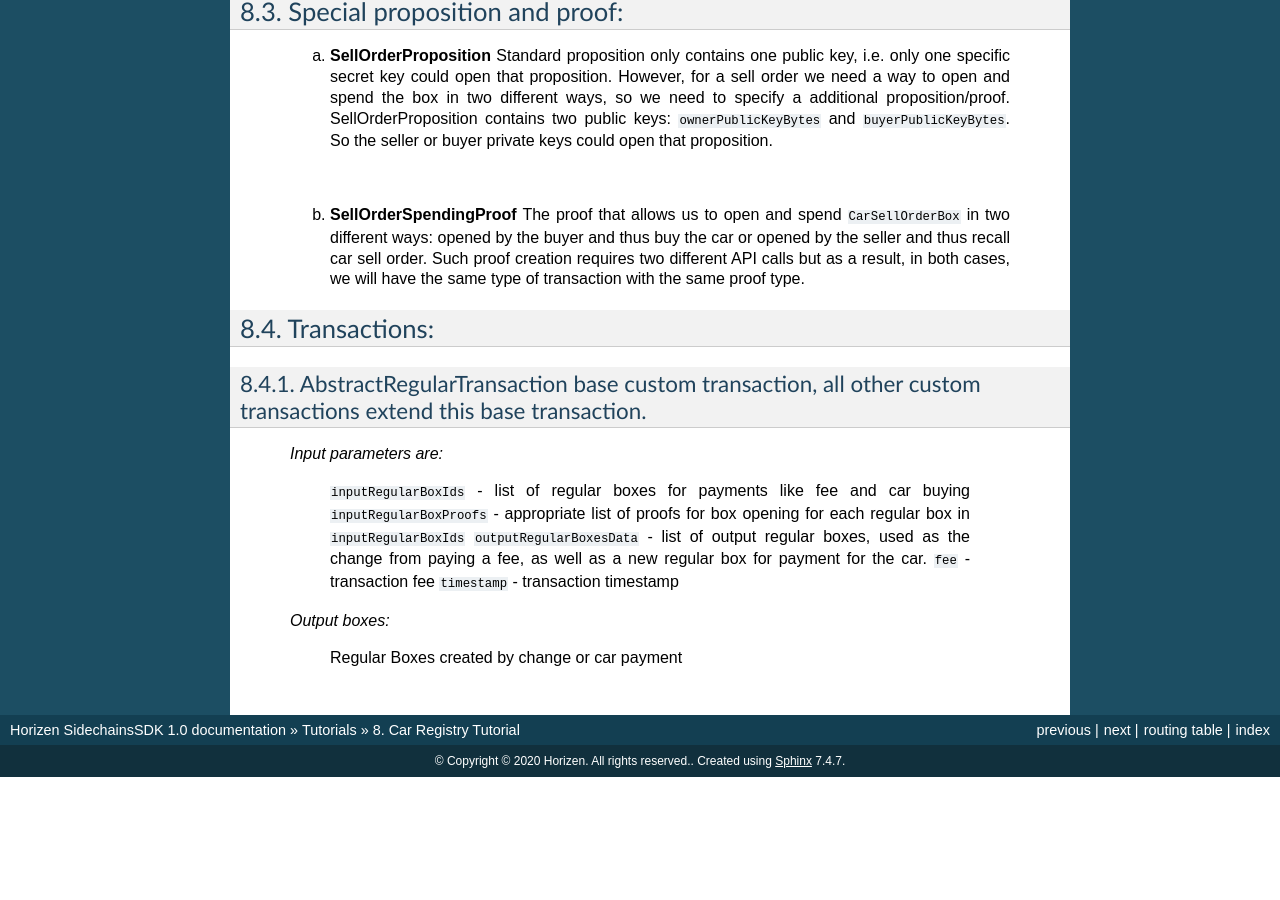
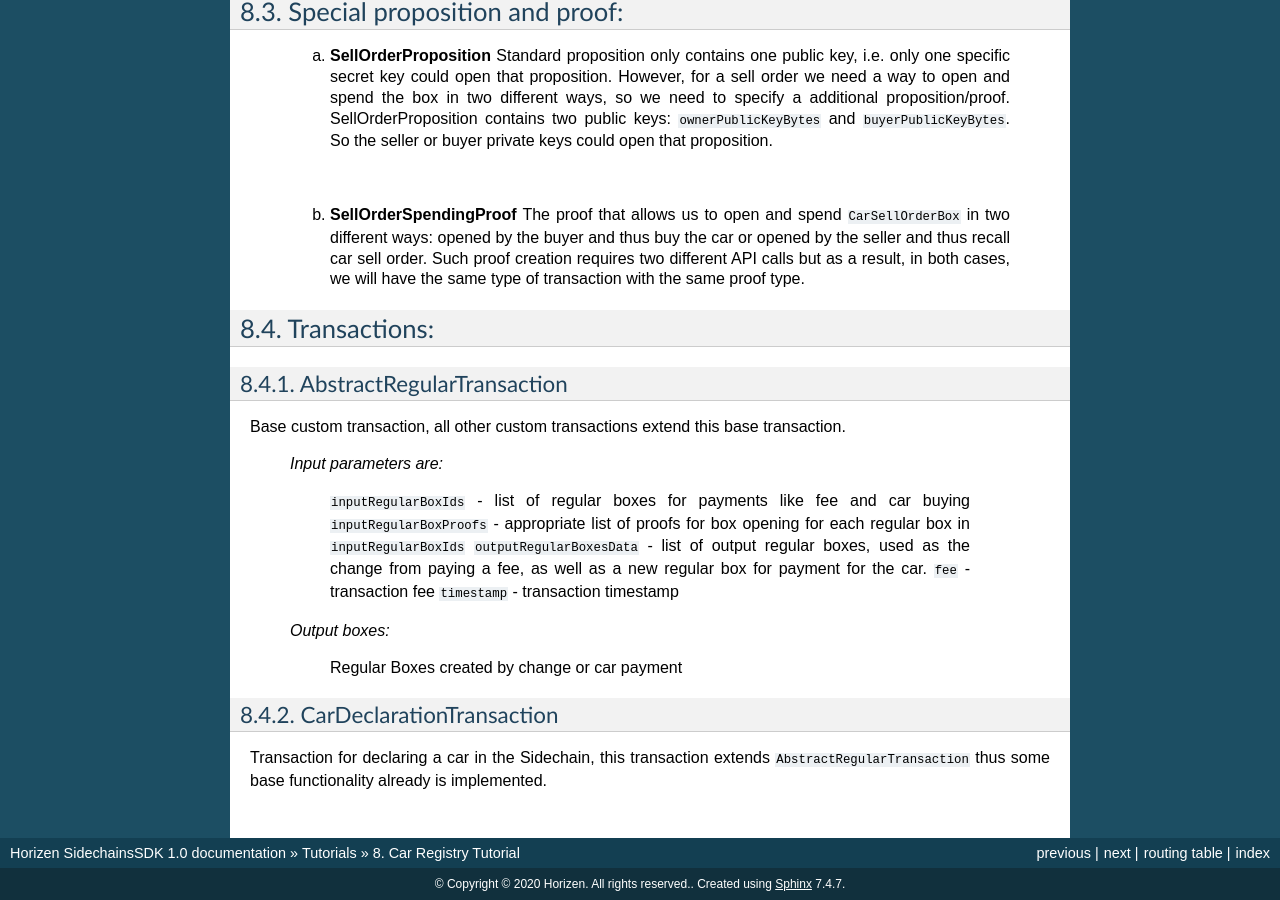
Before and after one commit to megaluck/documentation, a Sphinx documentation site: the page built from docs/introduction/08-Car-registry-tutorial.rst, in a window 1280 px wide and 900 px high, scrolled down 1996 px. Built offline with Sphinx 7.4.7, drawn with Linux system fonts in a browser that asks for light colours; before the commit the page ends 2773 px from its top, so only the background shows below that; some of the changed text lies outside the part shown.

Commit message:
Update 08-Car-registry-tutorial.rst

```diff
--- a/docs/introduction/08-Car-registry-tutorial.rst
+++ b/docs/introduction/08-Car-registry-tutorial.rst
@@ -90,8 +90,10 @@ Special proposition and proof:
 Transactions:
 #############
 
-AbstractRegularTransaction base custom transaction, all other custom transactions extend this base transaction.
+AbstractRegularTransaction
 **************************
+
+Base custom transaction, all other custom transactions extend this base transaction.
 
         *Input parameters are:*
 
@@ -104,3 +106,8 @@ AbstractRegularTransaction base custom transaction, all other custom transaction
         *Output boxes:*
 
             Regular Boxes created by change or car payment
+
+CarDeclarationTransaction
+*************************
+
+Transaction for declaring a car in the Sidechain, this transaction extends ``AbstractRegularTransaction`` thus some base functionality already is implemented.
```
